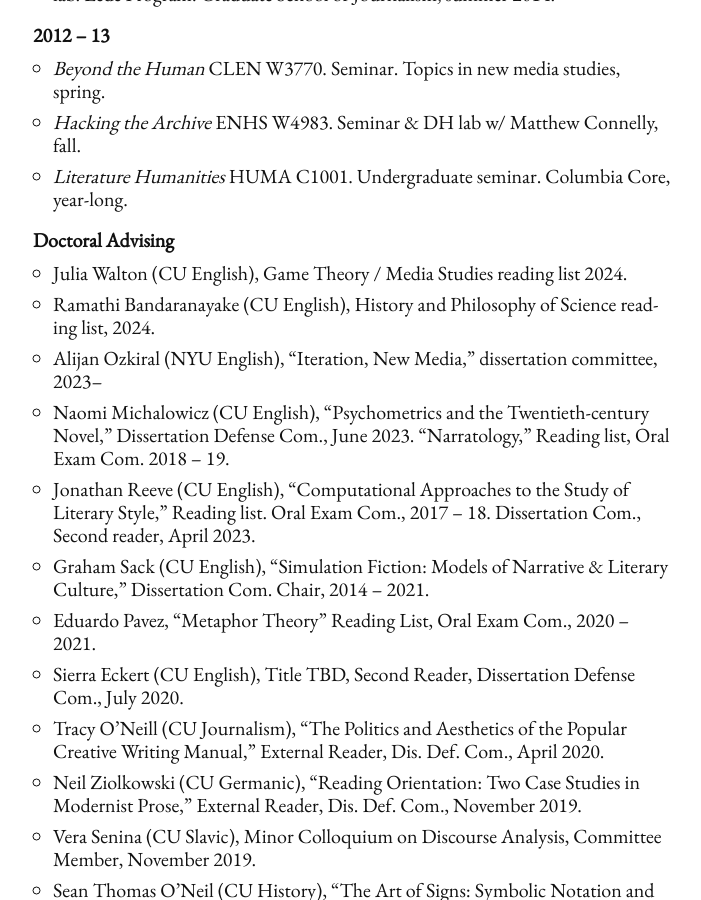
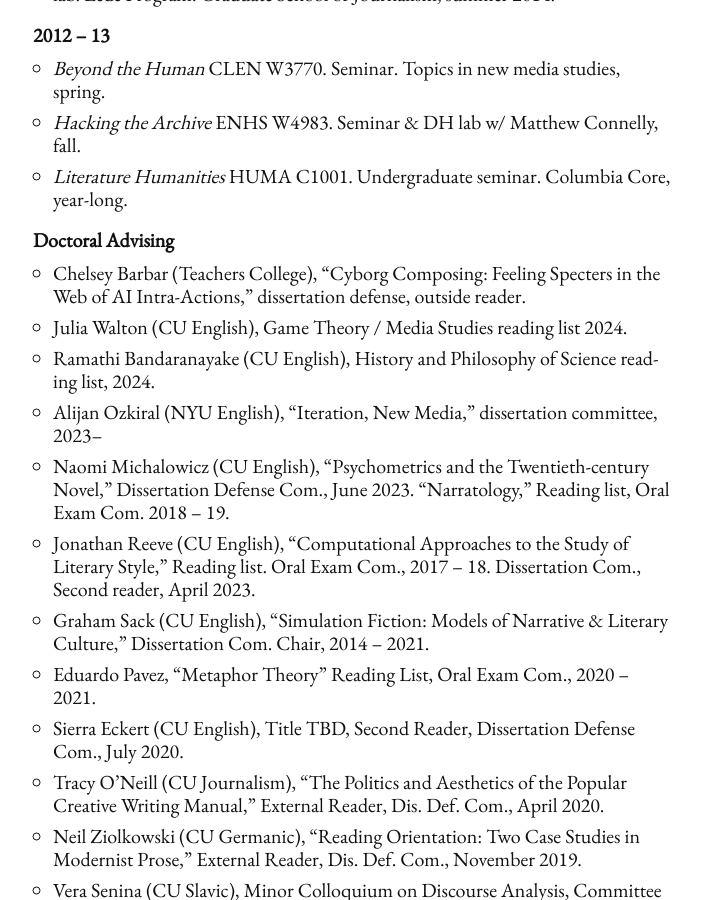
Before and after one commit to denten/denten.github.io, a Jekyll site: the page built from _pages/teaching.md, in a window 1280 px wide and 900 px high, scrolled down 2031 px. Shown: the whole window, without its empty margins (287-988 px from the left). Built offline with Jekyll 4.4.1, drawn with Linux system fonts in a browser that asks for light colours; nearby versions of some CDN libraries.

Commit message:
add chelsey's defense

```diff
--- a/_includes/CV/03-teaching.md
+++ b/_includes/CV/03-teaching.md
@@ -94,6 +94,8 @@ Media theory, science and technology studies. Seminar & DH lab, spring.
 
 ### Doctoral Advising
 
+- Chelsey Barbar (Teachers College), "Cyborg Composing: Feeling Specters in the Web of AI
+Intra-Actions," dissertation defense, outside reader.
 - Julia Walton (CU English), Game Theory / Media Studies reading list 2024.
 - Ramathi Bandaranayake (CU English), History and Philosophy of Science reading list, 2024.
 - Alijan Ozkiral (NYU English), "Iteration, New Media," dissertation committee, 2023--
```
